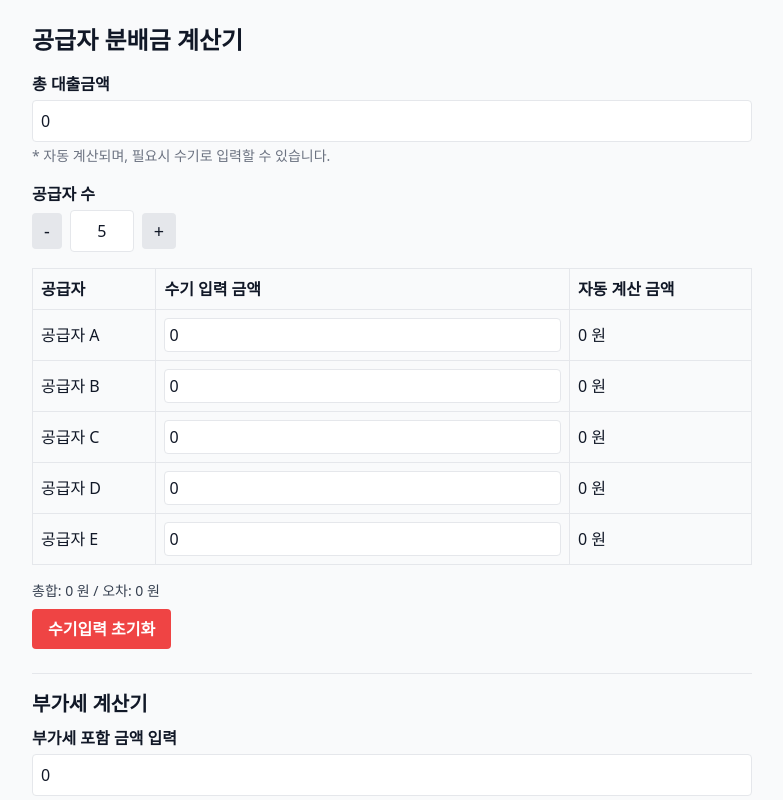
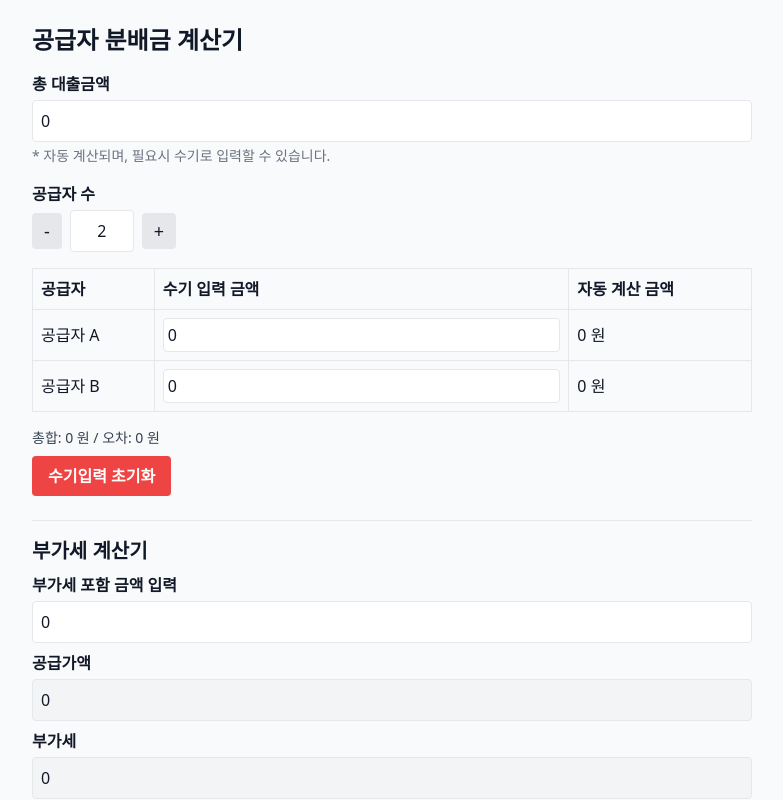
Before and after one commit to young626-jang/calc, a React (Create React App) app: page / in a window 1280 px wide. Shown: the top 800 px of the page, without its empty margins (248-1031 px from the left). Built offline with nearby package versions, Linux system fonts and the light colour scheme.

Commit message:
Update App.js

```diff
--- a/src/App.js
+++ b/src/App.js
@@ -2,7 +2,7 @@ import React, { useState, useEffect, useRef } from "react";
 
 export default function App() {
   const [manualTotal, setManualTotal] = useState("");
-  const [supplierCount, setSupplierCount] = useState(5);
+  const [supplierCount, setSupplierCount] = useState(2);
   const [manualInputs, setManualInputs] = useState({});
   const [vatInput, setVatInput] = useState("");
   const [vatOutput, setVatOutput] = useState("");
```
